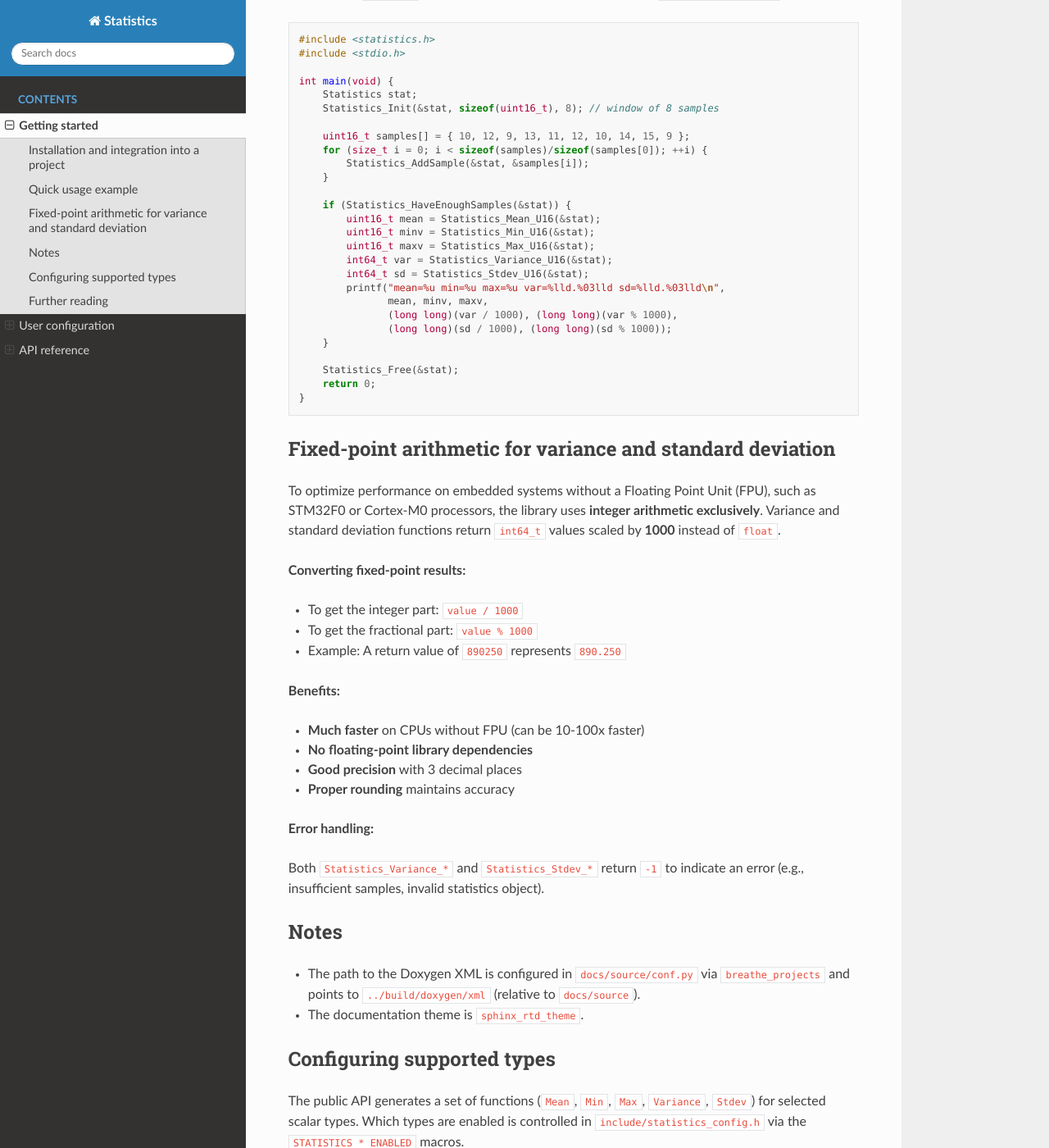
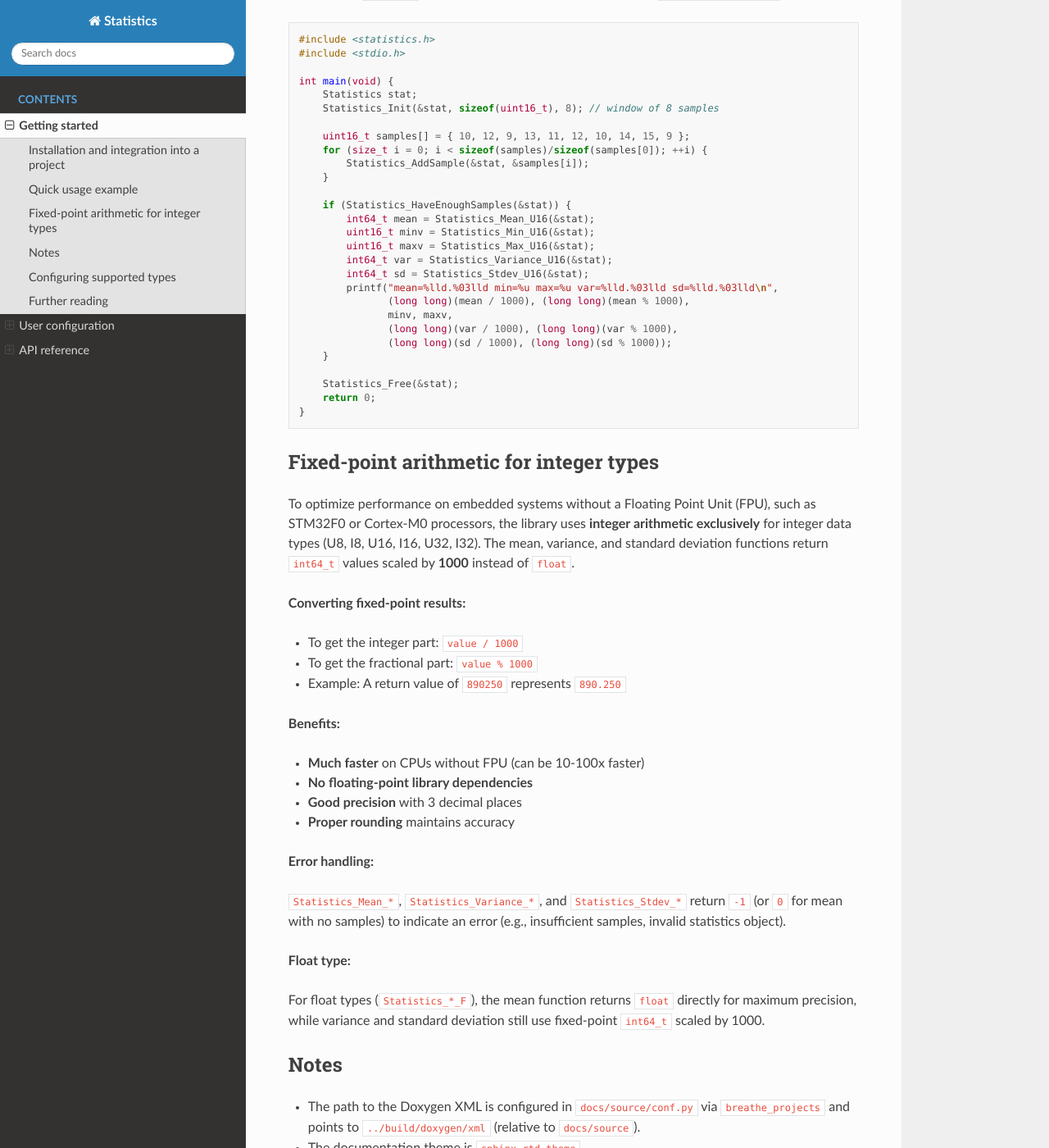
Before and after one commit to rici4kubicek/statistics, a Sphinx documentation site: the page built from docs/source/getting_started.rst, in a window 1280 px wide and 1400 px high, scrolled down 1512 px. Shown: the whole window at 82% size. Built offline with Sphinx 7.4.7 and the Read the Docs theme 3.1.0, drawn with Linux system fonts in a browser that asks for light colours.

Commit message:
docs(getting_started): clarify integer and float fixed-point arithmetic
- Updated documentation to explain fixed-point arithmetic for integer and float types in detail.
- Improved descriptions for mean, variance, and standard deviation functions.
- Added clarification on error handling and float-specific behavior for precision.

```diff
--- a/docs/source/getting_started.rst
+++ b/docs/source/getting_started.rst
@@ -90,13 +90,14 @@ computing statistics for ``uint16_t`` (adjust according to the enabled types in
        }
 
        if (Statistics_HaveEnoughSamples(&stat)) {
-           uint16_t mean = Statistics_Mean_U16(&stat);
+           int64_t mean = Statistics_Mean_U16(&stat);
            uint16_t minv = Statistics_Min_U16(&stat);
            uint16_t maxv = Statistics_Max_U16(&stat);
            int64_t var = Statistics_Variance_U16(&stat);
            int64_t sd = Statistics_Stdev_U16(&stat);
-           printf("mean=%u min=%u max=%u var=%lld.%03lld sd=%lld.%03lld\n",
-                  mean, minv, maxv,
+           printf("mean=%lld.%03lld min=%u max=%u var=%lld.%03lld sd=%lld.%03lld\n",
+                  (long long)(mean / 1000), (long long)(mean % 1000),
+                  minv, maxv,
                   (long long)(var / 1000), (long long)(var % 1000),
                   (long long)(sd / 1000), (long long)(sd % 1000));
        }
@@ -105,13 +106,14 @@ computing statistics for ``uint16_t`` (adjust according to the enabled types in
        return 0;
    }
 
-Fixed-point arithmetic for variance and standard deviation
------------------------------------------------------------
+Fixed-point arithmetic for integer types
+-----------------------------------------
 
 To optimize performance on embedded systems without a Floating Point Unit (FPU),
 such as STM32F0 or Cortex-M0 processors, the library uses **integer arithmetic
-exclusively**. Variance and standard deviation functions return ``int64_t``
-values scaled by **1000** instead of ``float``.
+exclusively** for integer data types (U8, I8, U16, I16, U32, I32). The mean,
+variance, and standard deviation functions return ``int64_t`` values scaled by
+**1000** instead of ``float``.
 
 **Converting fixed-point results:**
 
@@ -128,8 +130,15 @@ values scaled by **1000** instead of ``float``.
 
 **Error handling:**
 
-Both ``Statistics_Variance_*`` and ``Statistics_Stdev_*`` return ``-1`` to
-indicate an error (e.g., insufficient samples, invalid statistics object).
+``Statistics_Mean_*``, ``Statistics_Variance_*``, and ``Statistics_Stdev_*``
+return ``-1`` (or ``0`` for mean with no samples) to indicate an error
+(e.g., insufficient samples, invalid statistics object).
+
+**Float type:**
+
+For float types (``Statistics_*_F``), the mean function returns ``float``
+directly for maximum precision, while variance and standard deviation still
+use fixed-point ``int64_t`` scaled by 1000.
 
 Notes
 -----
```
